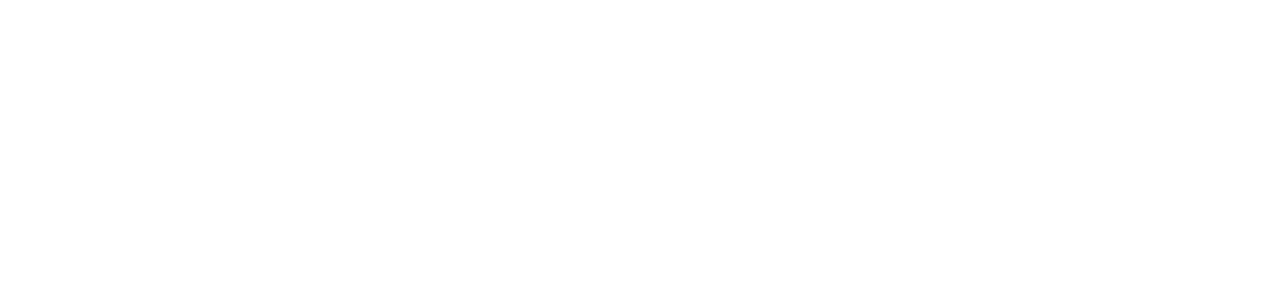
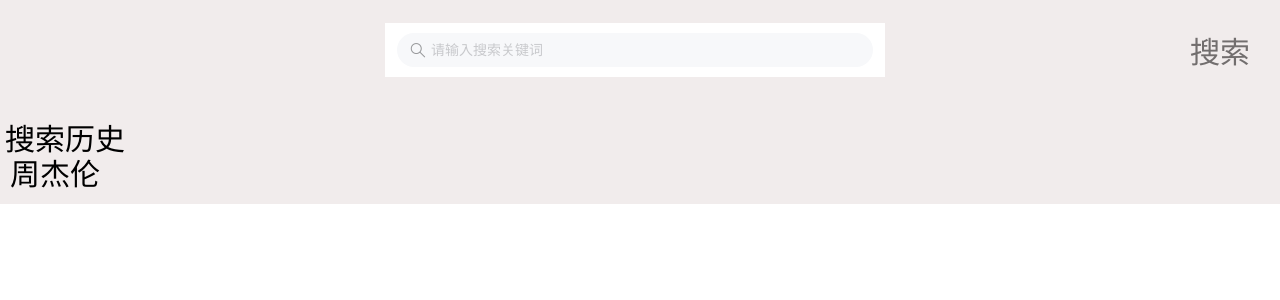
Before and after one commit to cxw-08/wangyiyun, a Vue app: page /search in a window 1280 px wide. Before the commit this address had no page. Shown: the top 300 px of the page. Built offline with nearby package versions, Linux system fonts and the light colour scheme.

Commit message:
开发搜索页面

```diff
--- a/src/components/home/TopNav.vue
+++ b/src/components/home/TopNav.vue
@@ -5,14 +5,17 @@
         <use xlink:href="#icon-menu"></use>
       </svg>
     </div>
-    <div class="topSearch">
-      <van-cell-group inset>
-        <van-field v-model="value" left-icon="smile-o" right-icon="warning-o" placeholder="显示图标" />
-      </van-cell-group>
+    <!-- @click="$router.push('/search')" -->
+    <div class="topSearch" @click="$router.push('/search')" >
+      <van-search
+        v-model="value"
+        shape="round"
+        placeholder="请输入搜索关键词"
+        />
     </div>
     <div class="topRight">
       <svg class="icon" aria-hidden="true">
-        <use xlink:href="#icon-sousuo"></use>
+        <use xlink:href="#icon-huatong"></use>
       </svg>
     </div>
 
@@ -36,6 +39,9 @@
   display: flex;
   justify-content: space-between;
   align-items:center;
-  // background-color: gray;
+  // background-color: gray
+  .topSearch {
+    width: 5rem;
+  }
 }
 </style>
--- a/src/plugins/index.js
+++ b/src/plugins/index.js
@@ -1,5 +1,5 @@
-import { Button, Field, CellGroup, Swipe, SwipeItem, Popup } from 'vant';
-let plugins = [Button, Field, CellGroup, Swipe, SwipeItem, Popup]
+import { Button, Field, CellGroup, Swipe, SwipeItem, Popup, Search } from 'vant';
+let plugins = [Button, Field, CellGroup, Swipe, SwipeItem, Popup, Search]
 
 export default function getVant(app) {
   plugins.forEach((item) => {
--- a/src/router/index.js
+++ b/src/router/index.js
@@ -1,6 +1,7 @@
 import { createRouter, createWebHistory } from 'vue-router'
 import HomeView from '../views/HomeView.vue'
 import MusicListDetail from '../views/MusicListDetail.vue'
+import Search from '../views/Search.vue'
 
 const routes = [
   {
@@ -15,6 +16,12 @@
     name: 'music-list-detail',
     component: MusicListDetail
   },
+  {
+    // meta: { requiresAudio: false, requiresFooterMenu: false },
+    path: '/search',
+    name: 'search',
+    component: Search
+  },
 ]
 
 const router = createRouter({
--- /dev/null
+++ b/src/views/Search.vue
@@ -0,0 +1,87 @@
+<template>
+  <div class="top">
+    <div class="searchTop">
+      <div class="topLeft">
+        <svg class="icon" aria-hidden="true" @click="$router.go(-1)">
+            <use xlink:href="#icon-fanhui"></use>
+          </svg>
+      </div>
+      <div class="searchContent">
+        <van-search
+          ref="search"
+          v-model="searchKey"
+          shape="round"
+          placeholder="请输入搜索关键词"
+          />
+      </div>
+      <div class="topRight">
+        搜索
+      </div>
+    </div>
+    <div class="searchHistory">
+      <div class="titile">
+        <span class="left">搜索历史</span>
+        <svg class="icon" aria-hidden="true" @click="$router.go(-1)">
+          <use xlink:href="#icon-ashbin"></use>
+        </svg>
+      </div>
+      <div class="historyContent">
+        <span>周杰伦</span>
+      </div>
+    </div>
+  </div>
+</template>
+
+<script setup>
+import { onMounted, ref } from "vue";
+const searchKey = ref()
+const search = ref()
+onMounted(()=>{
+  search.value.focus()
+})
+</script>
+
+<style lang="less" scoped>
+.top {
+  background-color: #f1ecec;
+  .searchTop {
+    width: 100%;
+    height: 1rem;
+    padding: .3rem;
+    display: flex;
+    justify-content: space-between;
+    align-items:center;
+    .searchContent {
+    width: 5rem;
+    }
+    .topRight {
+      color: #726e6e;
+      cursor: pointer;
+    }
+  }
+  .searchHistory {
+    margin-top:10px;
+    .titile {
+      padding: 5px;
+      width: 100%;
+      height: 30px;
+      display: flex;
+      justify-content: space-between;
+      align-content: center;
+    }
+    .historyContent {
+      padding:10px;
+      div {
+        padding:10px;
+        background-color:#fff;
+        color: #726e6e;
+        height: 28px;
+        border-radius: 10px;
+        font-size:22px;
+        line-height: 28px;
+      }
+    }
+  }
+}
+
+</style>
```
